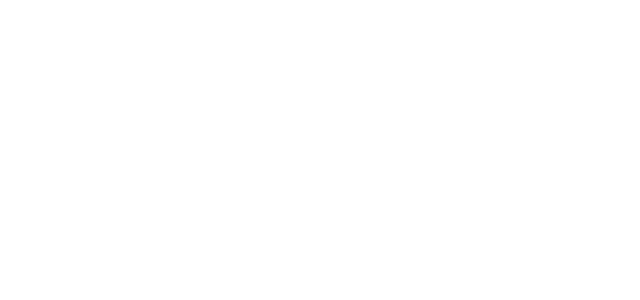
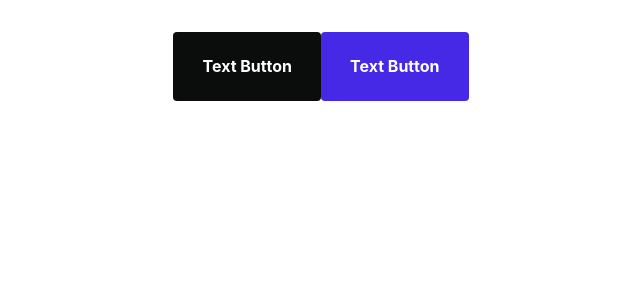
Before and after one commit to Kars-Kommerce/Kars-Kommerce, a React (Vite) app: page / in a window 1280 px wide. Shown: the top 300 px of the page, without its empty margins (319-959 px from the left). Built offline with nearby package versions, Linux system fonts and the light colour scheme.

Commit message:
Implementing Chakra and starting components with Chakra

```diff
--- a/package.json
+++ b/package.json
@@ -9,7 +9,11 @@
     "preview": "vite preview"
   },
   "dependencies": {
+    "@chakra-ui/react": "^2.5.5",
+    "@emotion/react": "^11.10.6",
+    "@emotion/styled": "^11.10.6",
     "@types/styled-components": "^5.1.26",
+    "framer-motion": "^10.11.6",
     "react": "^18.2.0",
     "react-dom": "^18.2.0",
     "styled-components": "^5.3.9"
--- a/src/App.tsx
+++ b/src/App.tsx
@@ -1,15 +1,17 @@
-import { useState } from "react";
-import reactLogo from "./assets/react.svg";
-import viteLogo from "/vite.svg";
 import "./App.css";
 import GlobalStyle from "./styles/global";
 
+import { Button, ChakraProvider } from "@chakra-ui/react";
+
+import theme from "./styles/theme";
+
 function App() {
-  const [count, setCount] = useState(0);
-
   return (
     <>
-      <GlobalStyle />
+      <ChakraProvider theme={theme}>
+        <Button variant={"grey1"}>Text Button</Button>
+        <Button variant={"brand1"}>Text Button</Button>
+      </ChakraProvider>
     </>
   );
 }
--- /dev/null
+++ b/src/components/button.tsx
@@ -0,0 +1,96 @@
+import { defineStyleConfig } from "@chakra-ui/react";
+
+export const Button = defineStyleConfig({
+  baseStyle: {
+    fontWeight: "bold",
+    borderRadius: "base",
+  },
+
+  sizes: {
+    big: {
+      fontSize: "sm",
+      px: 5,
+      py: 4,
+    },
+    medium: {
+      fontSize: "md",
+      px: 7,
+      py: 6,
+    },
+  },
+
+  variants: {
+    // Ja feito
+    grey1: {
+      bg: "grey.0",
+      color: "grey.white",
+      _hover: {
+        bg: "grey.1",
+      },
+    },
+    // A fazer
+    negative: {
+      bg: "grey.6",
+      color: "grey.2",
+      _hover: {
+        bg: "grey.5",
+      },
+    },
+    disable: {
+      bg: "grey.5",
+      color: "grey.white",
+    },
+    brand1: {
+      bg: "brand.1",
+      color: "grey.white",
+      _hover: {
+        bg: "brand.2",
+      },
+    },
+    brandOpacity: {
+      bg: "purple.500",
+      color: "white",
+    },
+    light: {
+      bg: "purple.500",
+      color: "white",
+    },
+    outilineLight: {
+      bg: "purple.500",
+      color: "white",
+    },
+    outiline1: {
+      bg: "purple.500",
+      color: "white",
+    },
+    outiline2: {
+      bg: "purple.500",
+      color: "white",
+    },
+    outilineBrand1: {
+      bg: "purple.500",
+      color: "white",
+    },
+    link: {
+      bg: "purple.500",
+      color: "white",
+    },
+    alert: {
+      bg: "purple.500",
+      color: "white",
+    },
+    sucess: {
+      bg: "purple.500",
+      color: "white",
+    },
+    brandDisable: {
+      bg: "purple.500",
+      color: "white",
+    },
+  },
+
+  defaultProps: {
+    size: "medium",
+    variant: "brand1",
+  },
+});
--- /dev/null
+++ b/src/styles/theme.ts
@@ -0,0 +1,55 @@
+import { extendTheme } from "@chakra-ui/react";
+import { Button } from "../components/button";
+const theme = extendTheme({
+  colors: {
+    brand: {
+      1: "#4529E6",
+      2: "#5126EA",
+      3: "#B0A6F0",
+      4: "#EDEAFD",
+    },
+    grey: {
+      0: "#0B0D0D",
+      1: "#212529",
+      2: "#495057",
+      3: "#868E96",
+      4: "#ADB5BD",
+      5: "#CED4DA",
+      6: "#DEE2E6",
+      7: "#E9ECEF",
+      8: "#F1F3F5",
+      9: "#F8F9FA",
+      10: "#FDFDFD",
+      white: "#FFFFFF",
+    },
+    alert: {
+      1: "#CD2B31",
+      2: "#FDD8D8",
+      3: "#FFE5E5",
+    },
+    sucess: {
+      1: "#18794E",
+      2: "#CCEBD7",
+      3: "#DDF3E4",
+    },
+    random: {
+      1: "#E34D8C",
+      2: "#C04277",
+      3: "#7D2A4D",
+      4: "#7000FF",
+      5: "#6200E3",
+      6: "#36007D",
+      7: "#349974",
+      8: "#2A7D5F",
+      9: "#153D2E",
+      10: "#6100FF",
+      11: "#5700E3",
+      12: "#30007D",
+    },
+  },
+  components: {
+    Button,
+  },
+});
+
+export default theme;
```
Also changed, not shown: 1 other file (tests, documents, lock files or other folders).
